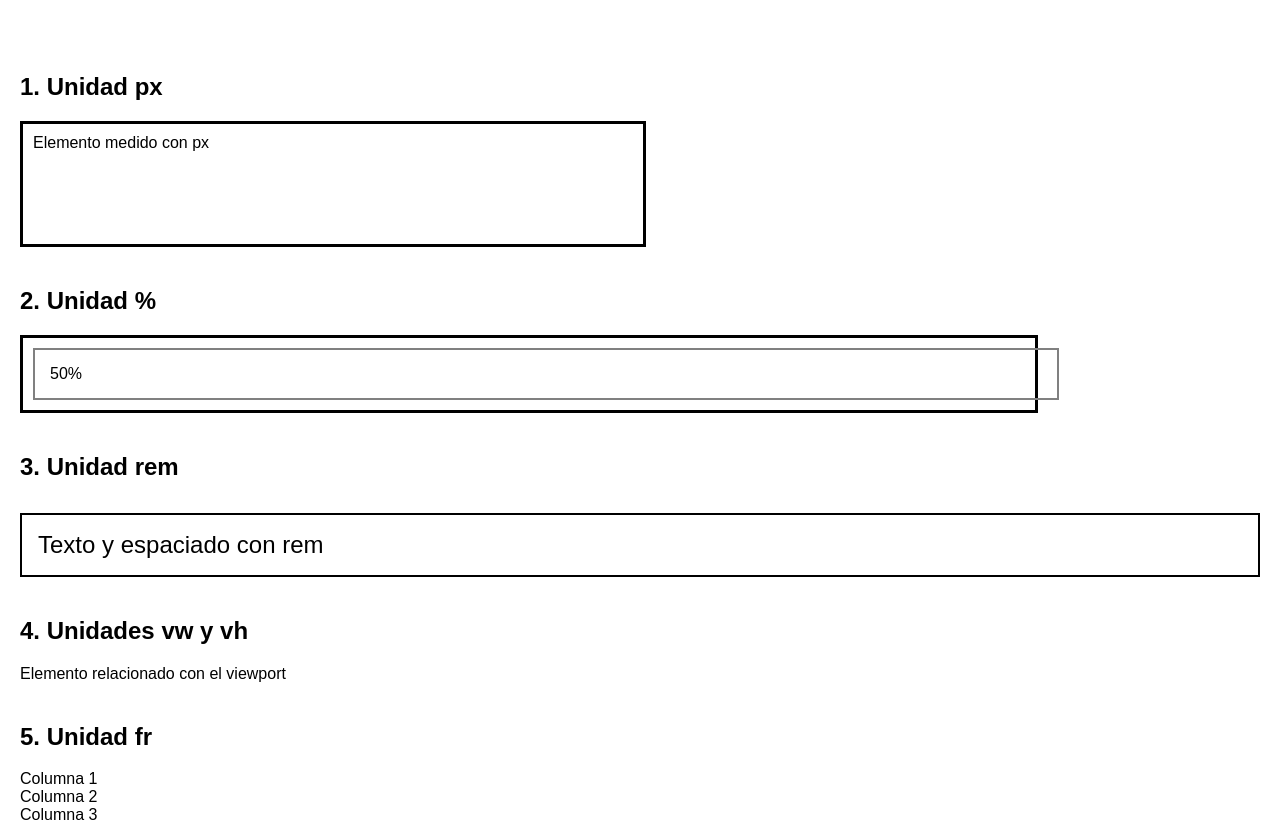
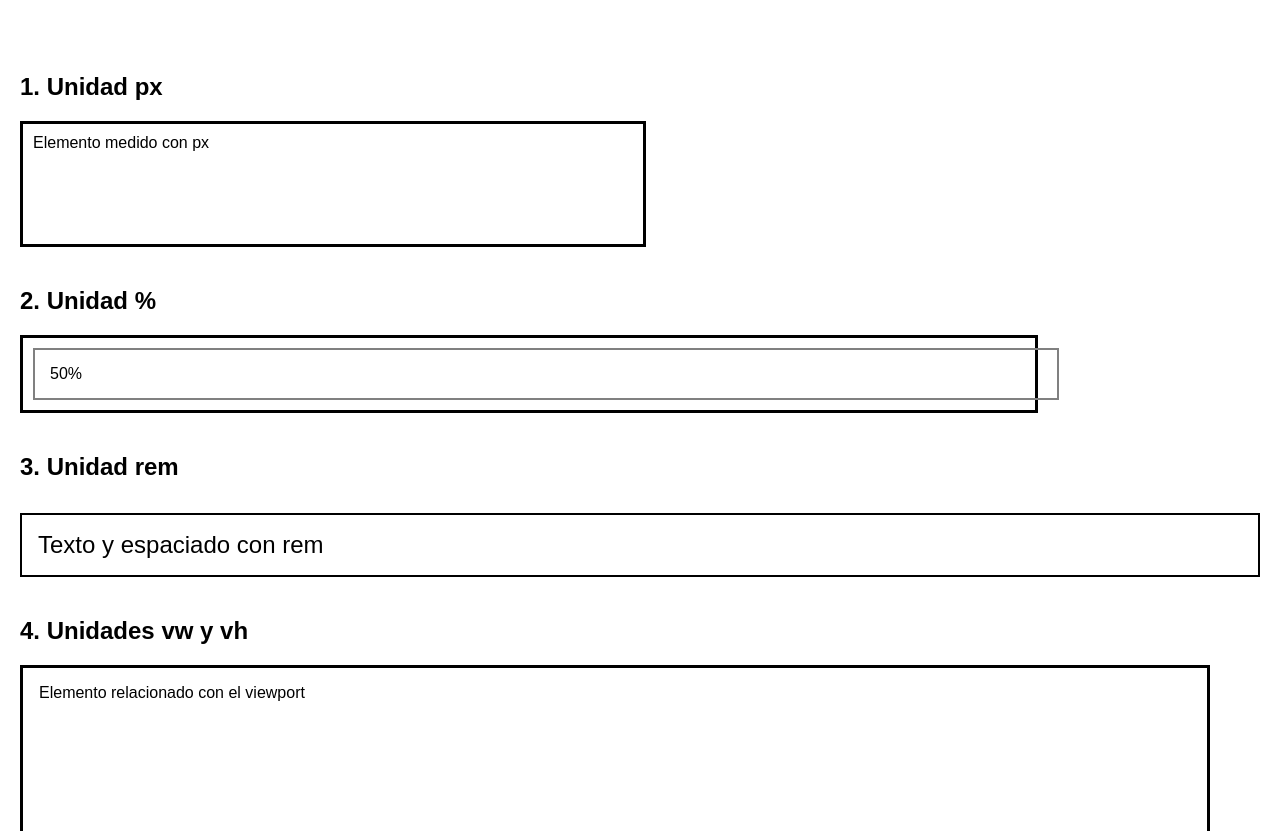
Before and after one commit to EmilioRomo935/Laboratorio-Unidades-CSS, a plain HTML site: page index.html in a window 1280 px wide. Shown: the part 121-952 px from the top of the page. Drawn offline with Linux system fonts and the light colour scheme.

Commit message:
Parte D unidades vw y vh

```diff
--- a/css/estilos.css
+++ b/css/estilos.css
@@ -36,3 +36,10 @@ html {font-size: 16px; }
     margin-top: 2rem;
     border: 2px solid black;
 }
+
+.ejemplo-viewport{
+    width: 90vw;
+    min-height: 70vh;
+    border: 3px solid black;
+    padding: 1rem;
+}
```
